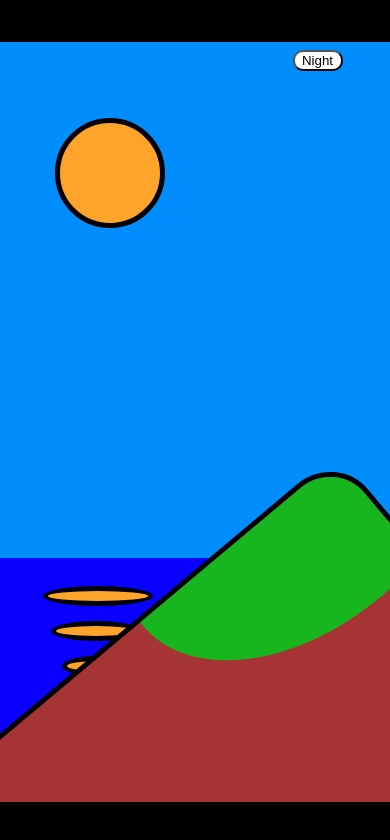
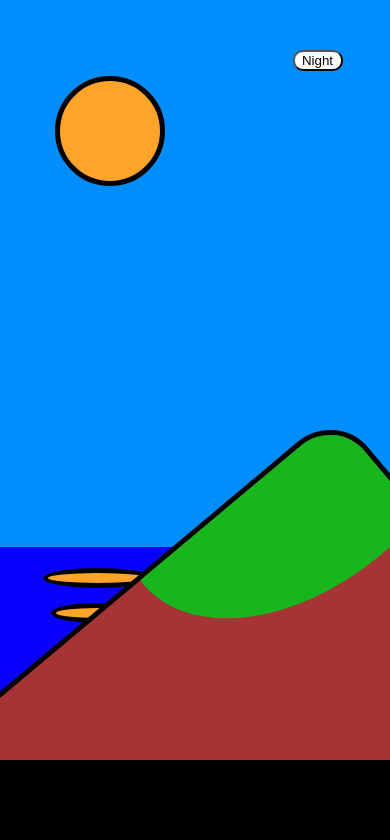
Before and after one commit to patrinoua/spain, a React (Create React App) app: page / in a window 390 px wide. Shown: the top 840 px of the page. Built offline with nearby package versions, Linux system fonts and the light colour scheme.

Commit message:
further improvements in responsiveness

```diff
--- a/src/Spain/elements.js
+++ b/src/Spain/elements.js
@@ -33,7 +33,6 @@ export const Sky = styled(El)`
   width: 500px;
   height: 500px;
   max-height: 90vh;
-  position: relative;
   border-radius: 15px;
   display: flex;
   overflow: hidden;
@@ -137,6 +136,7 @@ export const Sea = styled(El)`
   z-index: 10;
   @media (max-width: 500px) {
     height: 350px;
+    top: 45%;
   }
 `
 export const Sunlight = styled(El)`
@@ -157,7 +157,7 @@ export const SunReflexion1 = styled(SunReflexion)`
   top: 10%;
   @media (max-width: 500px) {
     left: 11%;
-    top: 8%;
+    top: 6%;
   }
 `
 export const SunReflexion2 = styled(SunReflexion)`
@@ -166,7 +166,7 @@ export const SunReflexion2 = styled(SunReflexion)`
   width: 80px;
   @media (max-width: 500px) {
     left: 13%;
-    top: 18%;
+    top: 16%;
   }
 `
 export const SunReflexion3 = styled(SunReflexion)`
@@ -174,7 +174,7 @@ export const SunReflexion3 = styled(SunReflexion)`
   top: 46%;
   @media (max-width: 500px) {
     left: 16%;
-    top: 28%;
+    top: 26%;
     width: 60px;
   }
 `
```
